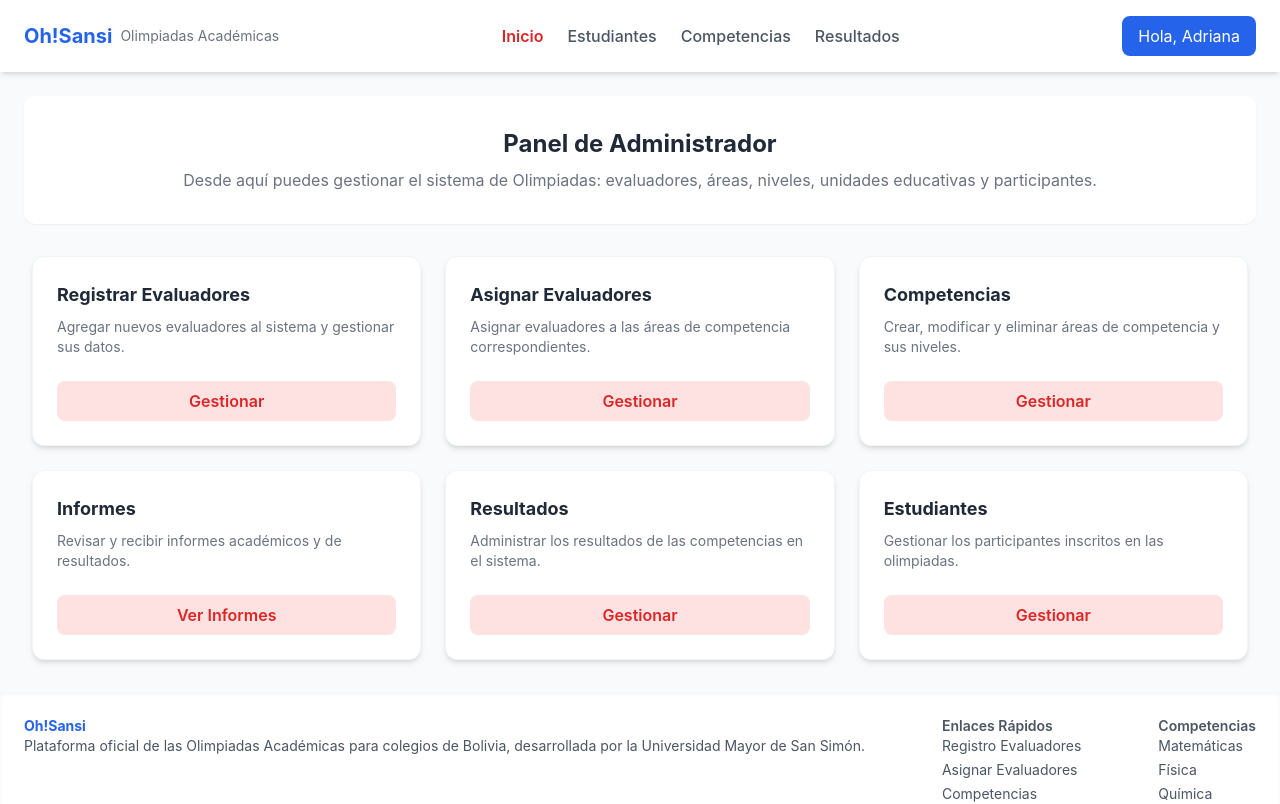
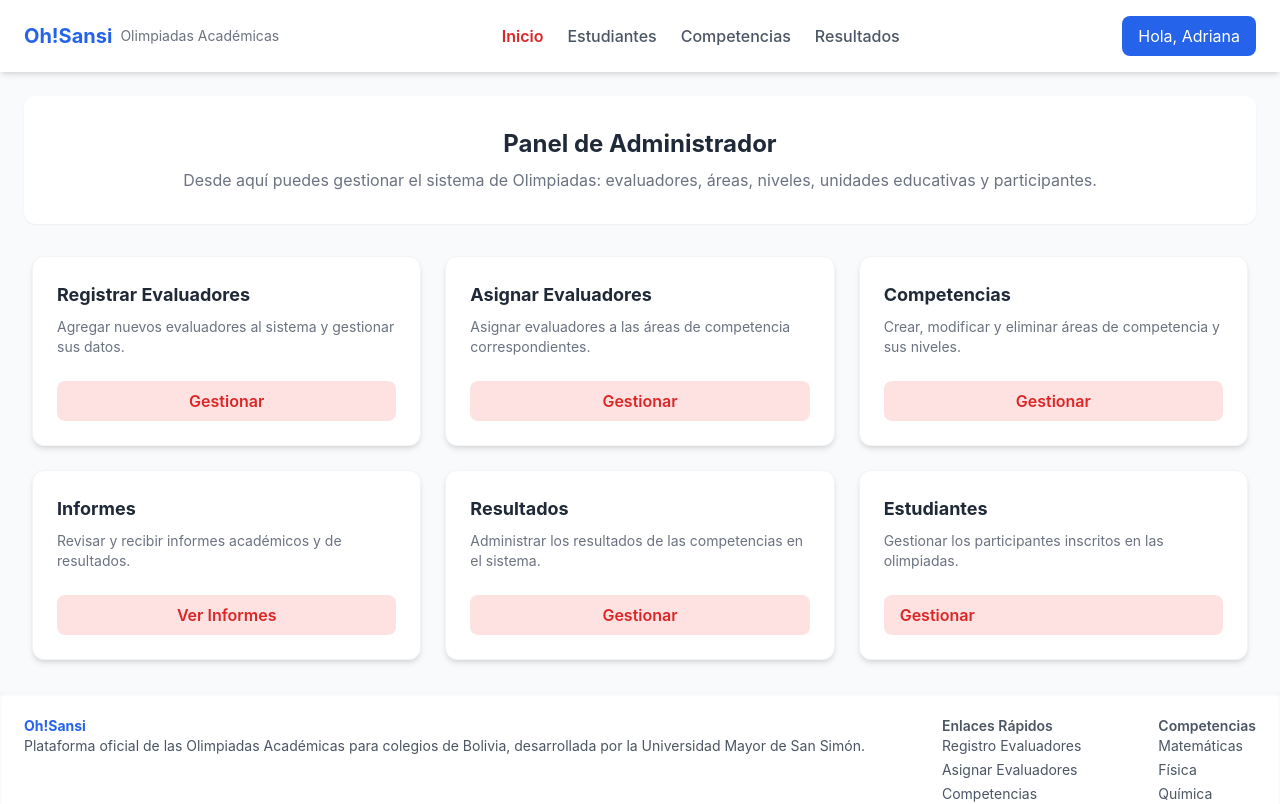
Before and after one commit to LuisHerlan7/Olimpiadas-Front, a React (Create React App) app: page /administrador in a window 1280 px wide. Shown: the top 804 px of the page. Built offline with nearby package versions, Linux system fonts and the light colour scheme; no server answers.

Commit message:
redireccion administrador

```diff
--- a/src/pages/administrador/AdministradorHome.tsx
+++ b/src/pages/administrador/AdministradorHome.tsx
@@ -52,6 +52,7 @@ export default function AdministradorHome() {
         "Gestionar los participantes inscritos en las olimpiadas.",
       button: "Gestionar",
       color: "bg-red-100 text-red-600 hover:bg-red-200",
+      path: "/visualizar-estudiantes",
     },
   ];
 
@@ -119,11 +120,20 @@ export default function AdministradorHome() {
               <h3 className="font-bold text-gray-800 text-lg">{card.title}</h3>
               <p className="text-sm text-gray-500 mt-2">{card.description}</p>
             </div>
-            <button
-              className={`mt-6 ${card.color} font-semibold px-4 py-2 rounded-lg transition`}
-            >
-              {card.button}
-            </button>
+            {"path" in card && card.path ? (
+              <Link
+                to={card.path}
+                className={`mt-6 inline-block ${card.color} font-semibold px-4 py-2 rounded-lg transition`}
+              >
+                {card.button}
+              </Link>
+            ) : (
+              <button
+                className={`mt-6 ${card.color} font-semibold px-4 py-2 rounded-lg transition`}
+              >
+                {card.button}
+              </button>
+            )}
           </div>
         ))}
       </main>
```
